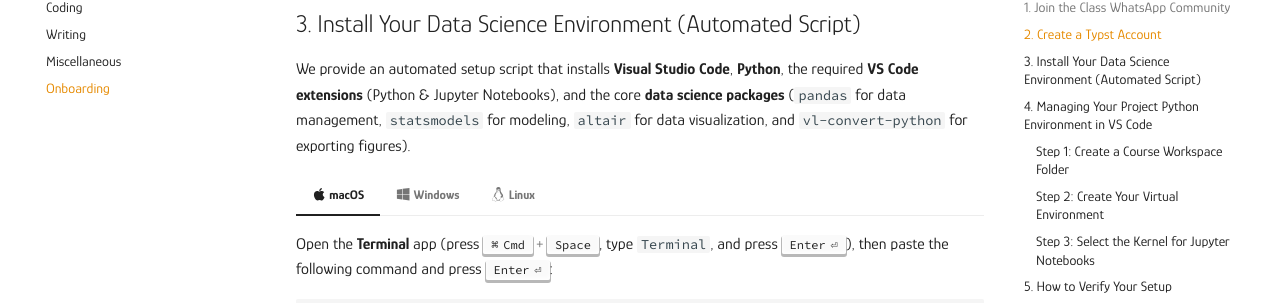
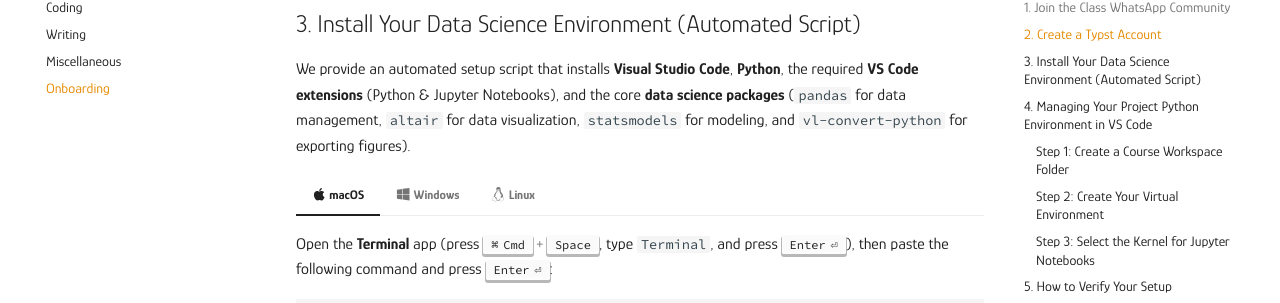
Before and after one commit to mickaeltemporao/data-analysis, an MkDocs documentation site: the page built from docs/resources/onboarding.md, in a window 1280 px wide and 900 px high, scrolled down 635 px. Shown: the part 149-452 px from the top of the window. Built offline with MkDocs 1.6.1 and Material for MkDocs 9.7.7, drawn with Linux system fonts in a browser that asks for light colours; comment, search, counter and statistics services are not loaded; some of the changed text lies outside the part shown.

````diff
--- a/docs/resources/onboarding.md
+++ b/docs/resources/onboarding.md
@@ -25,7 +25,7 @@ We will use [**Typst**](https://typst.app/) throughout the course for authoring
 
 ## 3. Install Your Data Science Environment (Automated Script)
 
-We provide an automated setup script that installs **Visual Studio Code**, **Python**, the required **VS Code extensions** (Python & Jupyter Notebooks), and the core **data science packages** (`pandas` for data management, `statsmodels` for modeling, `altair` for data visualization, and `vl-convert-python` for exporting figures).
+We provide an automated setup script that installs **Visual Studio Code**, **Python**, the required **VS Code extensions** (Python & Jupyter Notebooks), and the core **data science packages** (`pandas` for data management, `altair` for data visualization, `statsmodels` for modeling, and `vl-convert-python` for exporting figures).
 
 === ":fontawesome-brands-apple: macOS"
 
@@ -54,7 +54,7 @@ We provide an automated setup script that installs **Visual Studio Code**, **Pyt
     ```bash
     # Ubuntu / Debian example:
     sudo apt update && sudo apt install -y python3 python3-pip python3-venv
-    pip install pandas statsmodels altair vega_datasets vl-convert-python
+    pip install pandas altair statsmodels vega_datasets vl-convert-python
     code --install-extension ms-python.python
     code --install-extension ms-toolsai.jupyter
     ```
@@ -101,8 +101,8 @@ To verify that your installation and environment are completely operational:
 
 ```python
 import pandas as pd
+import altair as alt
 import statsmodels.formula.api as sm
-import altair as alt
 import vl_convert as vlc
 
 print("🎉 Environment successfully configured for Data Analysis!")
````
Also changed, not shown: docs/syllabus.md (+1 -1 lines), 4 other files.
